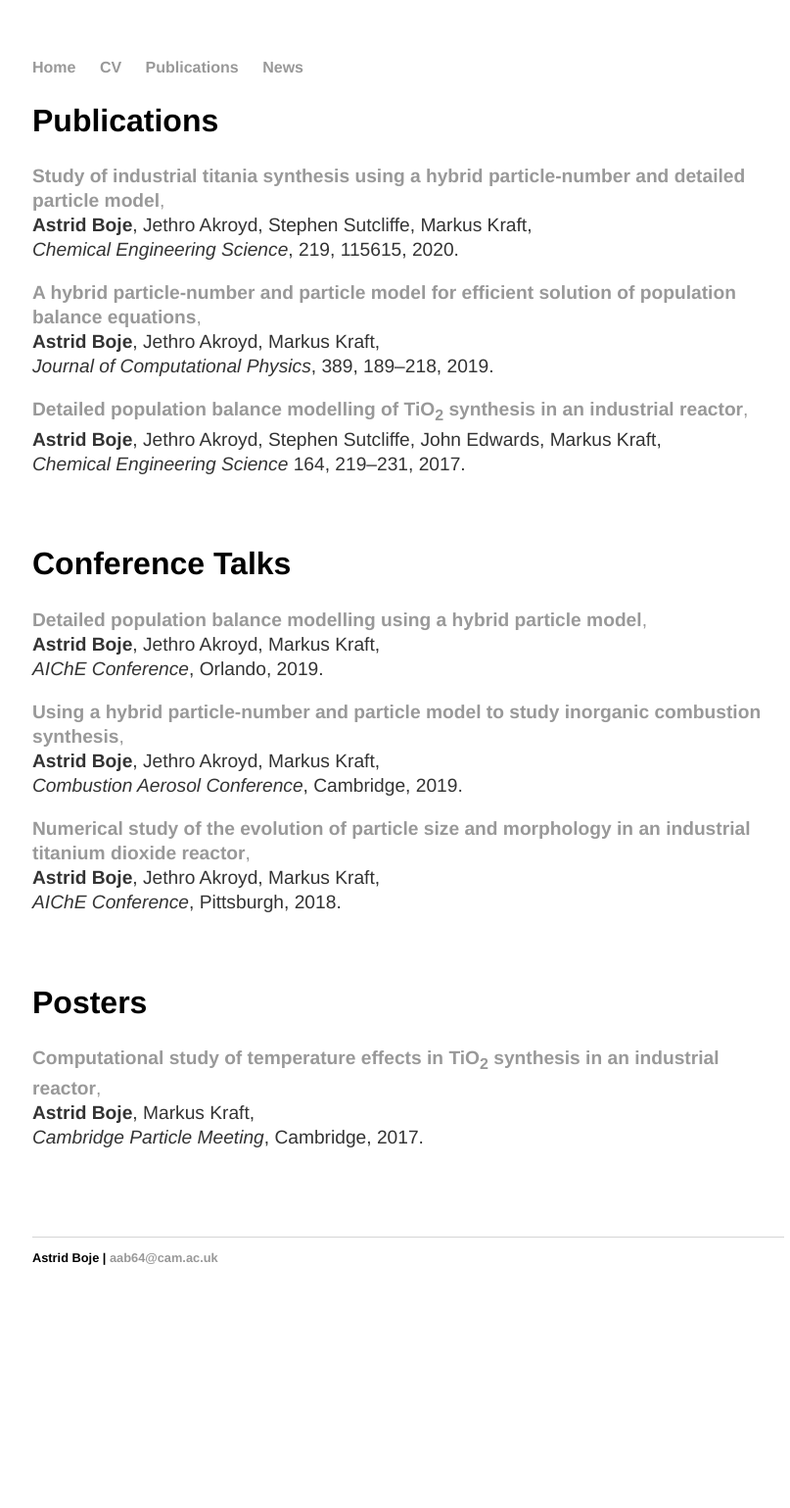
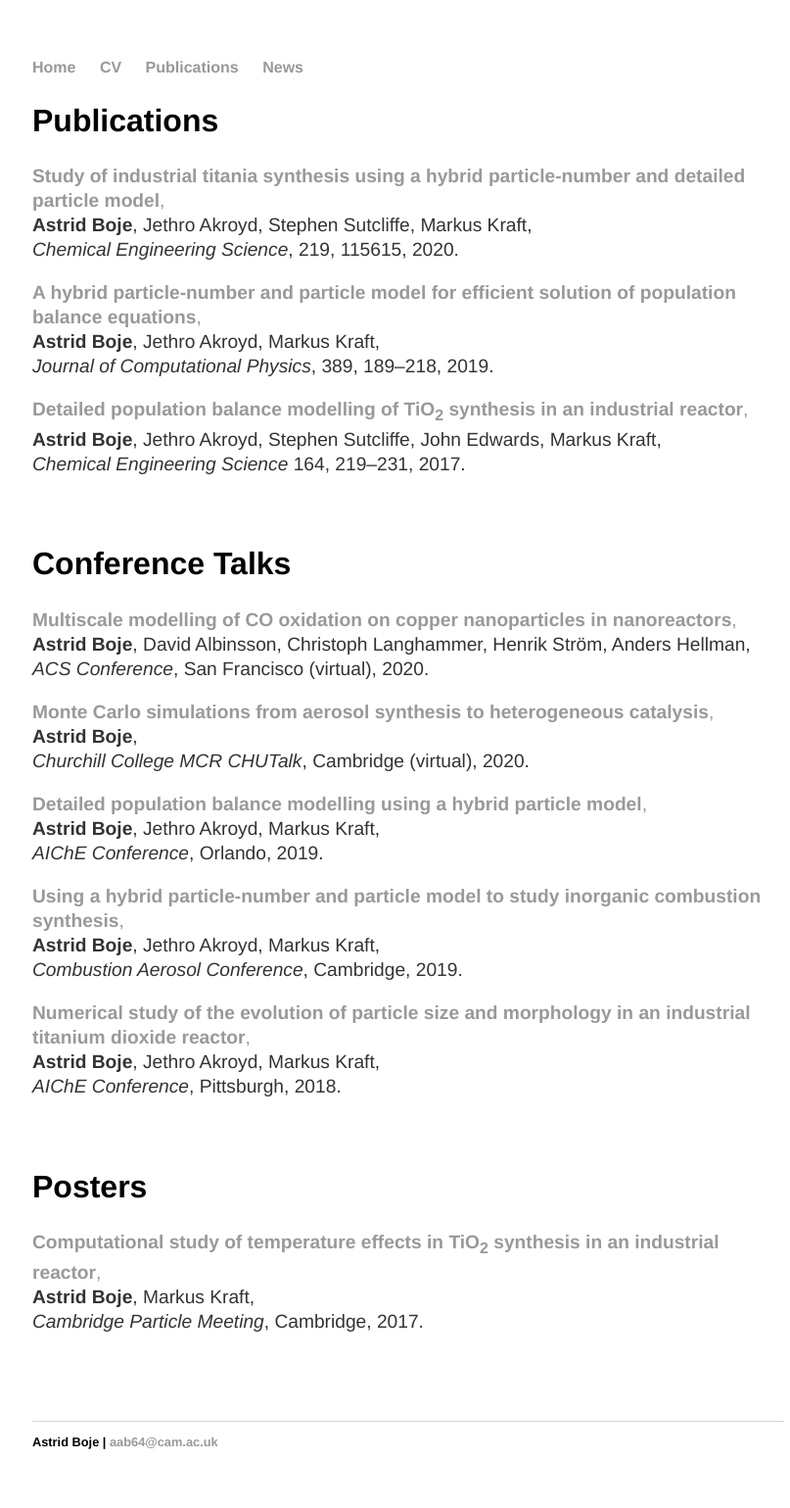
Before and after one commit to aab64/aab64.github.io, a Jekyll site: the page built from publications/index.html, in a window 1280 px wide. Shown: the whole page at 98% size, without its empty margins (223-1030 px from the left). Built offline with Jekyll 4.4.1, drawn with Linux system fonts in a browser that asks for light colours; before the commit the page ends 1351 px from its top, so only the background shows below that.

Commit message:
Update index.html

```diff
--- a/publications/index.html
+++ b/publications/index.html
@@ -47,6 +47,28 @@ title: Astrid Boje | Publications
 </div>
 
 <div class="post-content">
+	<p>
+		<a href="https://plan.core-apps.com/acs_sf20/abstract/d48183a4-7280-4efc-8a91-5c95cd1c5bc5">
+  			<strong>Multiscale modelling of CO oxidation on copper nanoparticles in nanoreactors</strong>,
+  		</a>
+		<br/>
+		<strong>Astrid Boje</strong>, David Albinsson, Christoph Langhammer, Henrik Ström, Anders Hellman,
+		<br/>
+		<em>ACS Conference</em>,
+		San Francisco (virtual),
+		2020.
+	</p>
+	<p>
+		<a href="https://www.youtube.com/watch?v=sjOI20LPF5U">
+  			<strong>Monte Carlo simulations from aerosol synthesis to heterogeneous catalysis</strong>,
+  		</a>
+		<br/>
+		<strong>Astrid Boje</strong>,
+		<br/>
+		<em>Churchill College MCR CHUTalk</em>,
+		Cambridge (virtual),
+		2020.
+	</p>
 	<p>
 		<a href="https://aiche.confex.com/aiche/2019/meetingapp.cgi/Paper/569160">
   			<strong>Detailed population balance modelling using a hybrid particle model</strong>,
```
